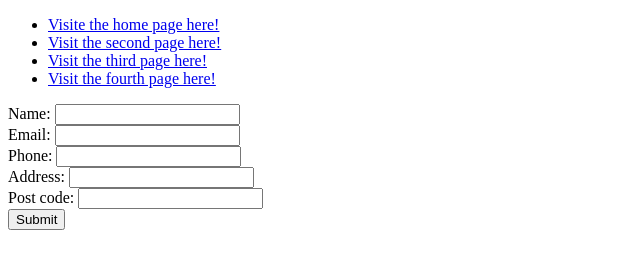
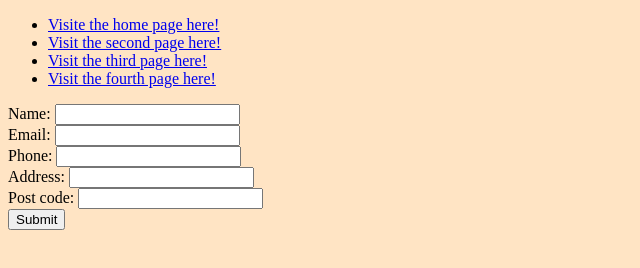
Before and after one commit to fallouua92/css-testing, a plain HTML site: page contactus.html in a window 1280 px wide. Shown: the whole page, without its empty margins (0-640 px from the left). Drawn offline with Linux system fonts and the light colour scheme.

Commit message:
updated background color

```diff
--- a/contactus.html
+++ b/contactus.html
@@ -14,7 +14,7 @@
 			}
 		</script>
 	</head>
-<body>
+<body class="contactus">
     <ul>
         <li> <a href="index.html">Visite the home page here!</a> </li>
         <li> <a href="secondpage.html"> Visit the second page here!</a> </li>
--- a/styles.css
+++ b/styles.css
@@ -55,7 +55,7 @@ p {
   font-size: 20px;
 }
 
-#contactus{
+.contactus{
   background-color:bisque;
 }
 
```
